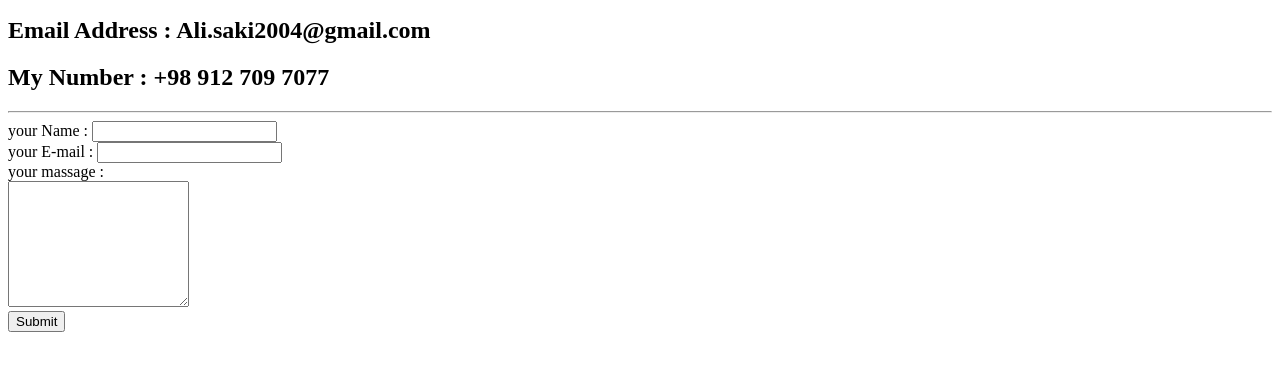
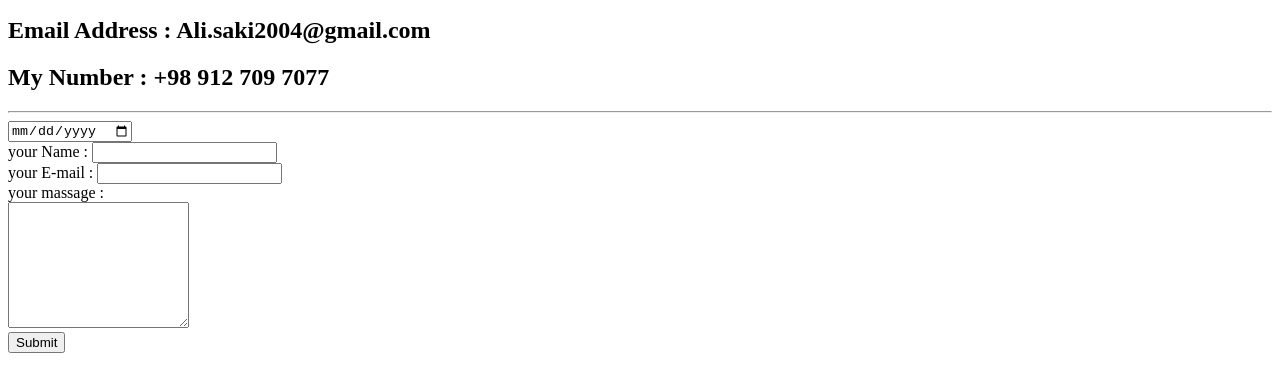
Before and after one commit to Ali-Saki/cv, a plain HTML site: page contacts.html in a window 1280 px wide. Shown: the part 110-502 px from the top of the page. Drawn offline with Linux system fonts and the light colour scheme.

Commit message:
Add files via upload

```diff
--- a/contacts.html
+++ b/contacts.html
@@ -11,6 +11,8 @@
     <h2> My Number : +98 912 709 7077 </h2>
     <hr>
     <form action="mailto:ali.saki2004@gmail.com" method="post" enctype="text/plain">
+      <input type="date" name="date" value="">
+      <br>
       <label>your Name : </label>
       <input type="text" name="your Name" value="">
       <br>
```
